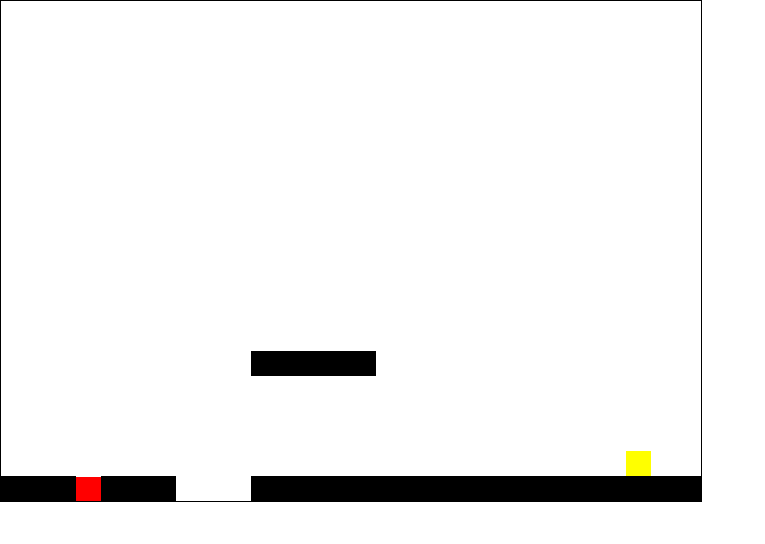
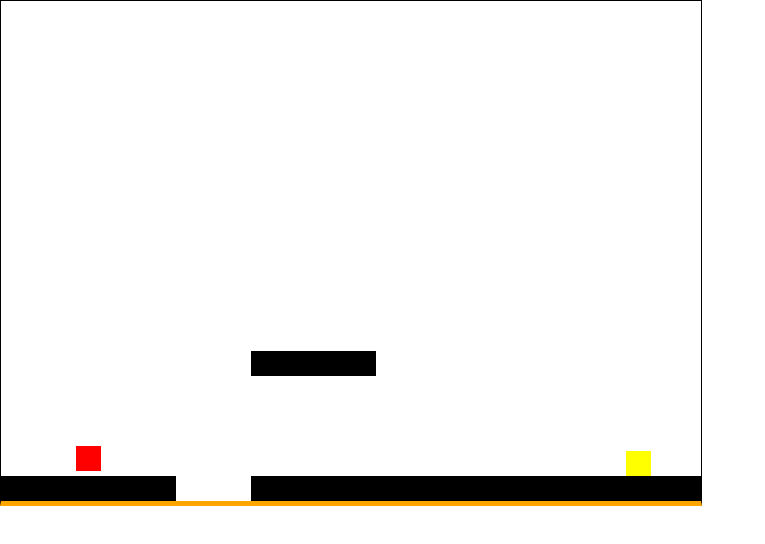
Before and after one commit to loganoe/Platformer-, a plain HTML site: page index.html in a window 1280 px wide. Shown: the whole page, without its empty margins (0-765 px from the left). Drawn offline with Linux system fonts and the light colour scheme.

Commit message:
Update index.html
Big update, add collisions.

```diff
--- a/index.html
+++ b/index.html
@@ -11,15 +11,43 @@
     }
     body {
         margin: 0;
+        font-family:Arial, Helvetica, sans-serif
+    }
+    #playercanvas {
+        /* lava :) */
+        border-bottom: 5px solid orange !important;
+    }
+    .ohno {
+        display: none;
+    }
+    .ohyeah {
+        display: block;
+    }
+    button {
+        padding: 20px;
+        font-size: 15px;
+        border-radius: 5px;
+        cursor: pointer;
+        background-color: skyblue;
+        border: 2px solid blue;
+        position: absolute;
+        left: 50vw;
+        transform: translateX(-50%);
     }
 </style>
 <canvas id="maincanvas" width="700" height="500" style="border:1px solid black"></canvas>
 <!-- we need another canvas because we don't want to render the background again every frame-->
 <canvas id="playercanvas" width="700" height="500" style="border:1px solid black"></canvas>
+<div style="text-align: center;">
+ <h1 id="he" class="ohno">Sorry, but you lost.</h1>
+
+ <button id="ha" class = "ohno" onclick="location.reload()">Retry?</button>
+ </div>
 
 <script>
     // 25 px blocks, 28 blocks on x axis, 20 blocks on y axis
     // 0 is empty space, 1 is a block, # is the end, and @ is the player.
+    // boring variables, they mean what they sound like they mean
 var goal = [];
 var player = [];
 var right = 675;
@@ -35,6 +63,10 @@ var obsx =[];
 var obsy = [];
 var maxFallSpeed = 10;
 var isjumping = false;
+var pushvar = 0;
+var index = true;
+var translatePos = [];
+// level editor: 0 = empty, 1 = platform/obstacle, # = goal (there can only be one), and @ = player (there can only be one).
 var lvl1 = [ "0", "0", "0", "0", "0", "0", "0", "0", "0", "0", "0", "0", "0", "0", "0", "0", "0", "0", "0", "0", "0", "0", "0", "0", "0", "0", "0", "0",
              "0", "0", "0", "0", "0", "0", "0", "0", "0", "0", "0", "0", "0", "0", "0", "0", "0", "0", "0", "0", "0", "0", "0", "0", "0", "0", "0", "0",
              "0", "0", "0", "0", "0", "0", "0", "0", "0", "0", "0", "0", "0", "0", "0", "0", "0", "0", "0", "0", "0", "0", "0", "0", "0", "0", "0", "0",
@@ -56,10 +88,11 @@ var lvl1 = [ "0", "0", "0", "0", "0", "0", "0", "0", "0", "0", "0", "0", "0", "0
              "0", "0", "0", "0", "0", "0", "0", "0", "0", "0", "0", "0", "0", "0", "0", "0", "0", "0", "0", "0", "0", "0", "0", "0", "0", "#", "0", "0",
              "1", "1", "1", "1", "1", "1", "1", "0", "0", "0", "1", "1", "1", "1", "1", "1", "1", "1", "1", "1", "1", "1", "1", "1", "1", "1", "1", "1",
 ]
+// init both canvases
 const canvas = document.getElementById("maincanvas");
 const ctx = canvas.getContext("2d");
 const cvas = document.getElementById("playercanvas");
-const pctx = canvas.getContext("2d");
+const pctx = cvas.getContext("2d");
 setInterval(updatePlayer, 15);
 const keysPressed = {};
 // function to check if a key is pressed
@@ -74,10 +107,42 @@ function isKeyPressed(code) {
   return !!keysPressed[code];
 }
 var e = 0;
-var ye = 0
+var ye = 0;
+var lastcoord;
+var g;
+var reloaded = false;
+    // for reliable processing of the obstacle coords, we need to zip them into tuples:
+function gameOver() {
+    if (reloaded == false) {
+        document.getElementById("playercanvas").setAttribute("class", "ohno");
+        document.getElementById("maincanvas").setAttribute("class", "ohno");
+        document.getElementById("he").setAttribute("class", "ohyeah");
+        document.getElementById("ha").setAttribute("class", "ohyeah");
+    }
+}
+// the giant function for calculating physics and updating the player and solving philosophy:
 function updatePlayer() {
+    translatePos = [(player[0] + 25), (player[1] + 24)];
+    // ok, I tried other stuff, but we're brute forcing it. Calculate the color of the background px at bottom right corner of player, and use that to check for collisions.
+    let imageData = ctx.getImageData((translatePos[0] - 25), (translatePos[1] - 8), 1, 25); // Get 1x25 pixel data at (x, y)
+    let pixelData = imageData.data; // Returns an array [r, g, b, a]
+    // avg the color data
+    let rTotal = 0, gTotal = 0, bTotal = 0, aTotal = 0;
+    let pixelCount = pixelData.length / 4; // Total number of pixels
+    for (let i = 0; i < pixelData.length; i += 4) {
+    rTotal += pixelData[i];     // Red
+    gTotal += pixelData[i + 1]; // Green
+    bTotal += pixelData[i + 2]; // Blue
+    aTotal += pixelData[i + 3]; // Alpha
+    }
 
-    console.log(canDoubleJump);
+    let rAvg = Math.round(rTotal / pixelCount);
+    let gAvg = Math.round(gTotal / pixelCount);
+    let bAvg = Math.round(bTotal / pixelCount);
+    let aAvg = Math.round(aTotal / pixelCount); // Alpha can stay as an integer (255 max)
+    let pixel = [rAvg, gAvg, bAvg, aAvg];
+    // console.log(playerVelY);
+    // console.log(translatePos[0], translatePos[1], isGrounded);
 
     pctx.clearRect(player[0], player[1], 25, 25);
     if (isKeyPressed("ArrowRight") || isKeyPressed("d")) {
@@ -86,8 +151,10 @@ function updatePlayer() {
     if (isKeyPressed("ArrowLeft") || isKeyPressed("a")) {
         player[0] -= 2;
     }
-    if (isKeyPressed("ArrowUp") || isKeyPressed("w")) {
+        if (isKeyPressed("ArrowUp") || isKeyPressed("w")) {
+
         if (isGrounded) {
+
                 playerVelY = jumpHeight;
                 isGrounded = false;
                 canDoubleJump = true; // Allow double jump after the first jump
@@ -100,11 +167,11 @@ function updatePlayer() {
             }
     }
     // Apply gravity and movement
-    playerVelY += gravity;
-    if (playerVelY > maxFallSpeed) {
-        playerVelY = maxFallSpeed;
-    }
 
+
+
+
+    // don't use, this is bad code:
     // if (obsy.some(element => (player[1] + 25) < element)) {
     //    if ( obsx.some(element => (player[0] + 25) < element)) {
     //        var superduper = obsy.find(element => (player[1] + 25) < element);
@@ -112,17 +179,6 @@ function updatePlayer() {
     //        isGrounded = true;
     //    }
     //}
-    player[1] += playerVelY;
-
-        // Boundaries and ground check
-        if (player[1] >= bottom) {
-            player[1] = bottom;
-            playerVelY = 0;
-            isGrounded = true;
-            canDoubleJump = false; // Reset double jump when grounded
-        } else {
-            isGrounded = false;
-        }
     if (isKeyPressed("ArrowRight") || isKeyPressed("s")) {
         player[1] += 2;
     }
@@ -137,9 +193,35 @@ function updatePlayer() {
     }
     if (player[1] >= bottom) {
         player[1] = bottom;
+        gameOver();
     }
 
-    player[1] += gravity;
+    playerVelY += gravity;
+
+    if (playerVelY > maxFallSpeed) {
+    playerVelY = maxFallSpeed;
+     }
+    player[1] += playerVelY;
+     console.log(pixel);
+    // console.log(translatePos[0], (translatePos[1] + 1), isGrounded);
+        // Boundaries and ground check
+        if (player[1] >= bottom) {
+            player[1] = bottom;
+            playerVelY = 0;
+            isGrounded = true;
+            canDoubleJump = false; // Reset double jump when grounded
+            // check for obstacle collisions:
+        } else if (pixel[3] >= 1) {
+
+            playerVelY = -1;
+            isGrounded = true;
+            console.log("Hit! " + console.log(translatePos[1], player[1], isGrounded));
+        } else {
+            isGrounded = false;
+
+        }
+
+
     pctx.fillStyle = "red";
     pctx.fillRect(player[0], player[1], 25, 25);
 
@@ -160,8 +242,10 @@ function renderLevel() {
                 ctx.fillStyle = "black";
                 ctx.fillRect(x, y, 25, 25);
                 i++;
-                obsx.push(x);
-                obsy.push(y);
+                for (let h = 0; h <= 25; h++) {
+                    obsx.push(x+h);
+                    obsy.push(y+h);
+                }
                 break;
             case "#":
                 ctx.fillStyle = "yellow";
@@ -185,6 +269,8 @@ function renderLevel() {
 renderLevel();
 console.log(obsx)
 console.log(obsy)
+const obstuples = obsx.map((x, index) => [x, obsy[index]]);
+    console.log(obstuples);
 // ctx.fillStyle = "pink";
 // ctx.fillRect(10,10, 150,100);
 </script>
```
